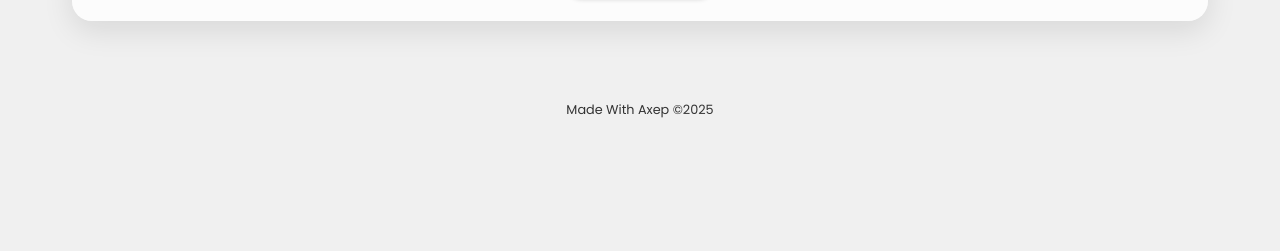
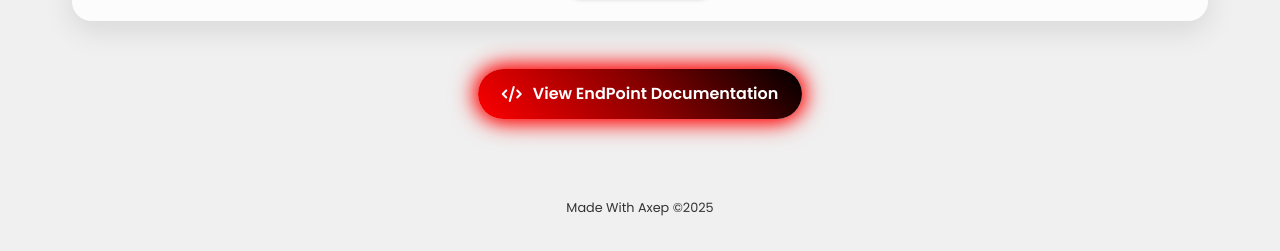
Before and after one commit to Vbotzx/xepp-fnew, a plain HTML site: page index.html in a window 1280 px wide. Shown: the part 1142-1393 px from the top of the page. Before the commit the page ends 1325 px from the top, so only its background shows below. Drawn offline with Linux system fonts and the light colour scheme.

Commit message:
Update index.html

```diff
--- a/index.html
+++ b/index.html
@@ -369,6 +369,46 @@
             box-shadow: 0 4px 8px rgba(0, 0, 0, 0.3);
         }
 
+        /* LAYER BARU UNTUK BUTTON ENDPOINT */
+        .endpoint-layer {
+            margin-top: 1.5rem;
+            width: 100%;
+            text-align: center;
+        }
+
+        /* TOMBOL ENDPOINT BARU */
+        .endpoint-button {
+            background: linear-gradient(45deg, #ff0000, #8b0000, #000000);
+            color: white;
+            border: none;
+            padding: 0.8rem 1.5rem;
+            border-radius: 50px;
+            font-weight: 600;
+            font-size: 1rem;
+            display: inline-flex;
+            align-items: center;
+            gap: 0.7rem;
+            cursor: pointer;
+            transition: all 0.3s ease;
+            box-shadow: 0 0 15px rgba(255, 0, 0, 0.7);
+            text-decoration: none;
+            animation: glow 1.5s infinite alternate;
+        }
+
+        .endpoint-button:hover {
+            transform: translateY(-3px) scale(1.05);
+            box-shadow: 0 0 20px #ff0000, 0 0 30px #ff0000;
+        }
+
+        @keyframes glow {
+            from {
+                box-shadow: 0 0 10px rgba(255, 0, 0, 0.7);
+            }
+            to {
+                box-shadow: 0 0 20px #ff0000, 0 0 30px #ff0000;
+            }
+        }
+
         /* FOOTER */
         .footer {
             text-align: center;
@@ -441,6 +481,11 @@
                 bottom: 1rem;
                 right: 1rem;
             }
+
+            .endpoint-button {
+                padding: 0.7rem 1.3rem;
+                font-size: 0.9rem;
+            }
         }
     </style>
 </head>
@@ -508,6 +553,13 @@
             </div>
             <a href="https://open.spotify.com/track/0FIDCNYYjNvPVimz5icugS?si=c2Ztz7fVTwmn7JpuDUK0lQ" target="_blank" class="spotify-button">
                 <i class="fab fa-spotify"></i> Open in Spotify
+            </a>
+        </div>
+
+        <!-- LAYER BARU KHUSUS UNTUK ENDPOINT BUTTON -->
+        <div class="endpoint-layer">
+            <a href="https://api.rwdxxo.my.id" target="_blank" class="endpoint-button">
+                <i class="fas fa-code"></i> View EndPoint Documentation
             </a>
         </div>
 
```
